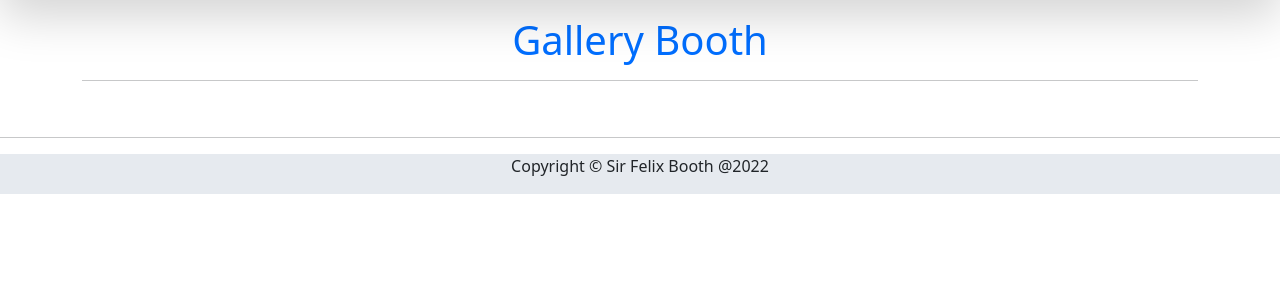
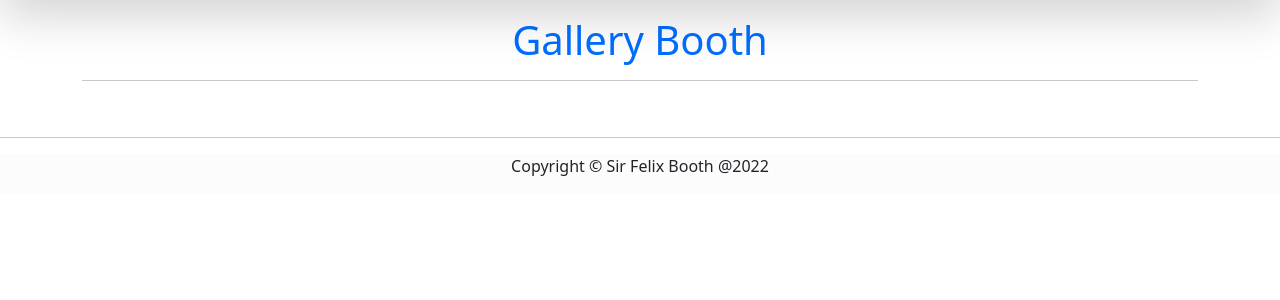
Before and after one commit to SayiaFelix/SirFelix-gallery, a Django app: page /home/ in a window 1280 px wide. Shown: the part 68-368 px from the top of the page. Run offline with Django 3.2, Linux system fonts and the light colour scheme; data that the repository does not hold is empty; some libraries are stand-ins or nearby versions.

```diff
--- a/myBooth/templates/footer.html
+++ b/myBooth/templates/footer.html
@@ -1,4 +1,4 @@
-<footer style="background-color: #E6EAEF;">
+<footer style="background-color: #FCFCFC;">
     <div class="container" >
         <div class="row text-center">
             <div class="col-lg-12 col-md-12">
```
